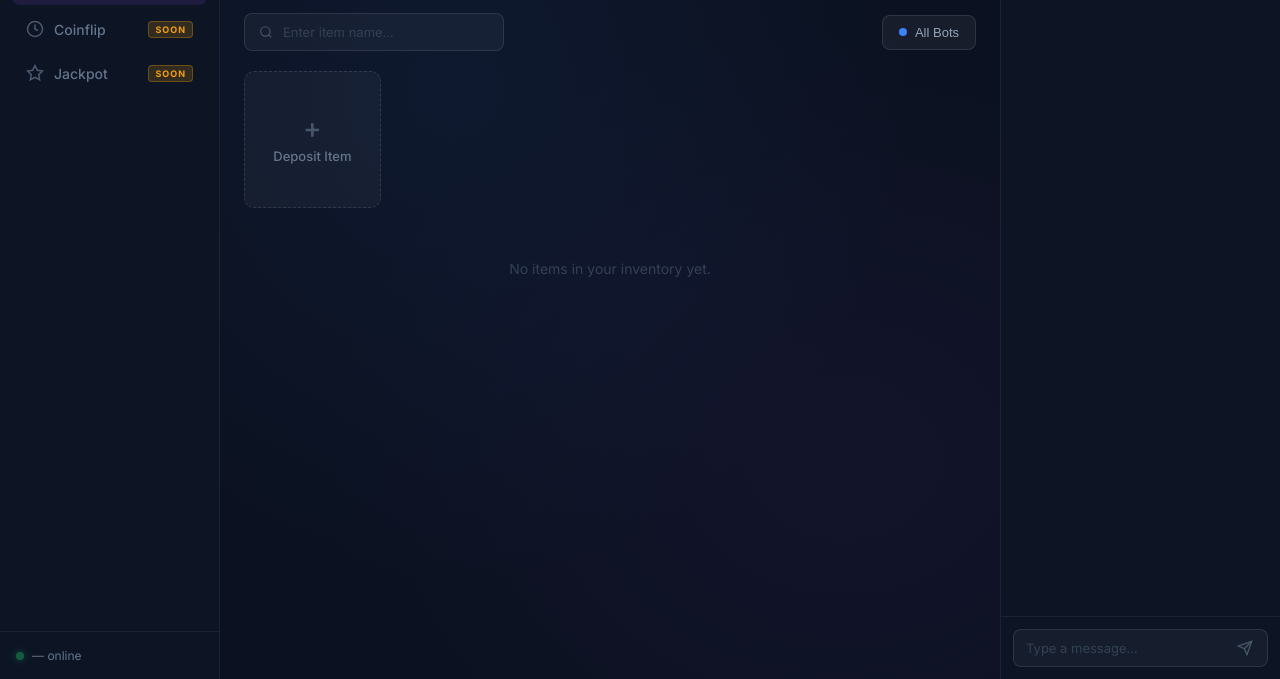
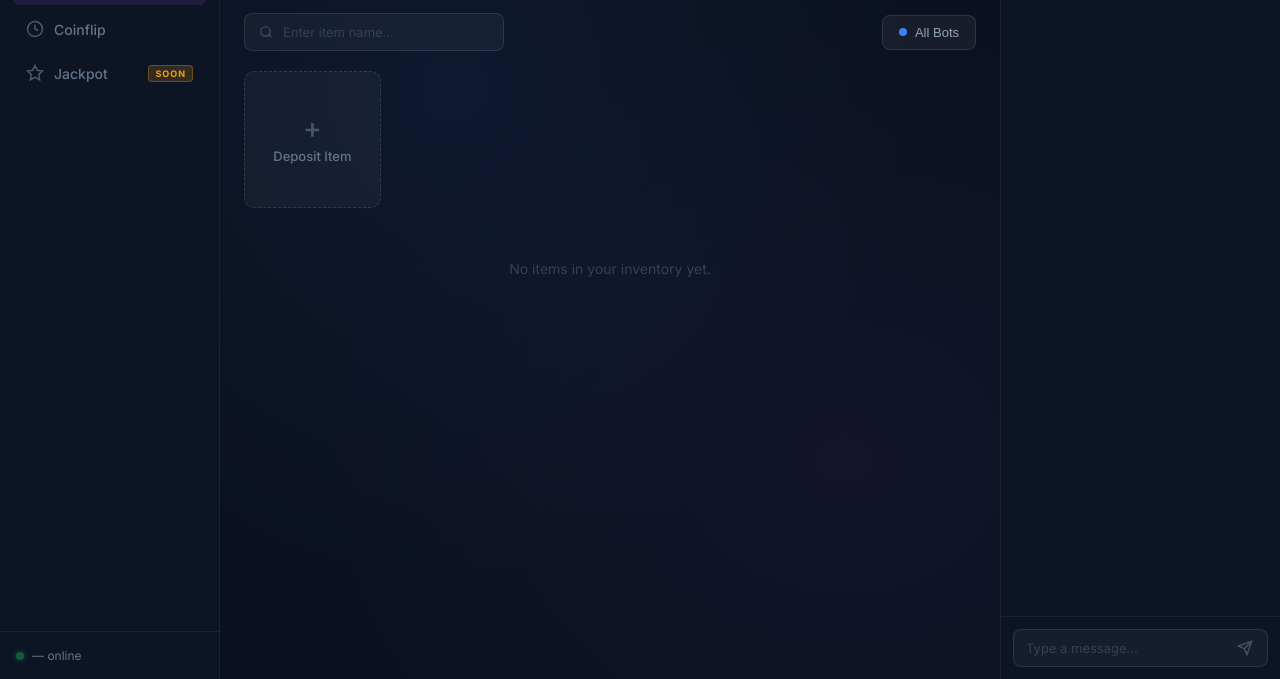
Before and after one commit to miniaviation/bloxwign1, a website: page inventory/index.html in a window 1280 px wide. Shown: the part 121-800 px from the top of the page. Drawn offline with Linux system fonts and the light colour scheme; no server answers.

Commit message:
Update coinflip link in sidebar navigation

```diff
--- a/inventory/index.html
+++ b/inventory/index.html
@@ -20,14 +20,13 @@
           Inventory
         </div>
       </a>
-      <a class="nav-item" href="#" onclick="return false;">
+      <a class="nav-item" href="/coinflip">
         <div class="nav-item-left">
           <svg class="nav-icon" fill="none" viewBox="0 0 24 24" stroke="currentColor" stroke-width="2">
             <circle cx="12" cy="12" r="10"/><path d="M12 6v6l4 2"/>
           </svg>
           Coinflip
         </div>
-        <span class="soon-badge">Soon</span>
       </a>
       <a class="nav-item" href="#" onclick="return false;">
         <div class="nav-item-left">
```
